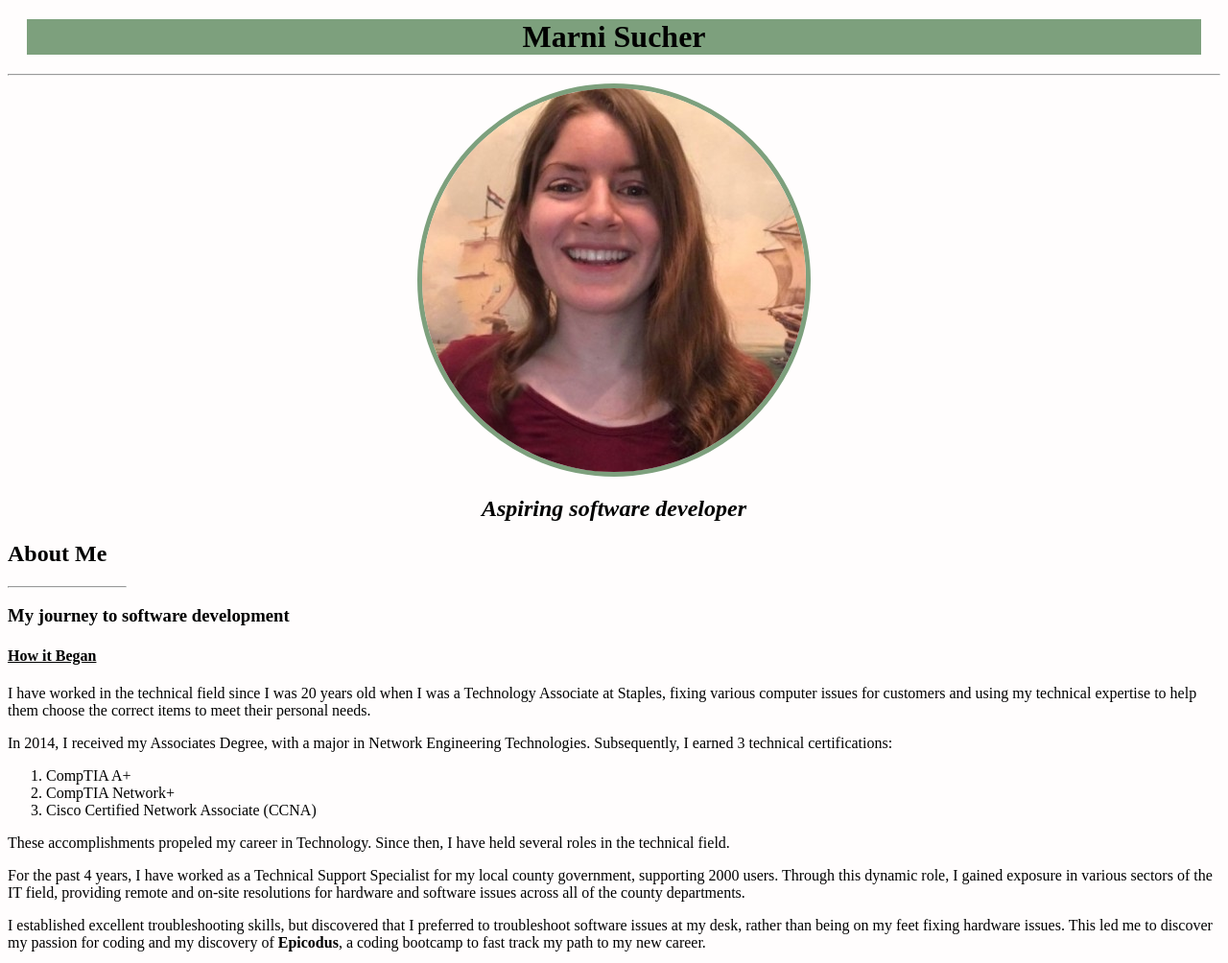
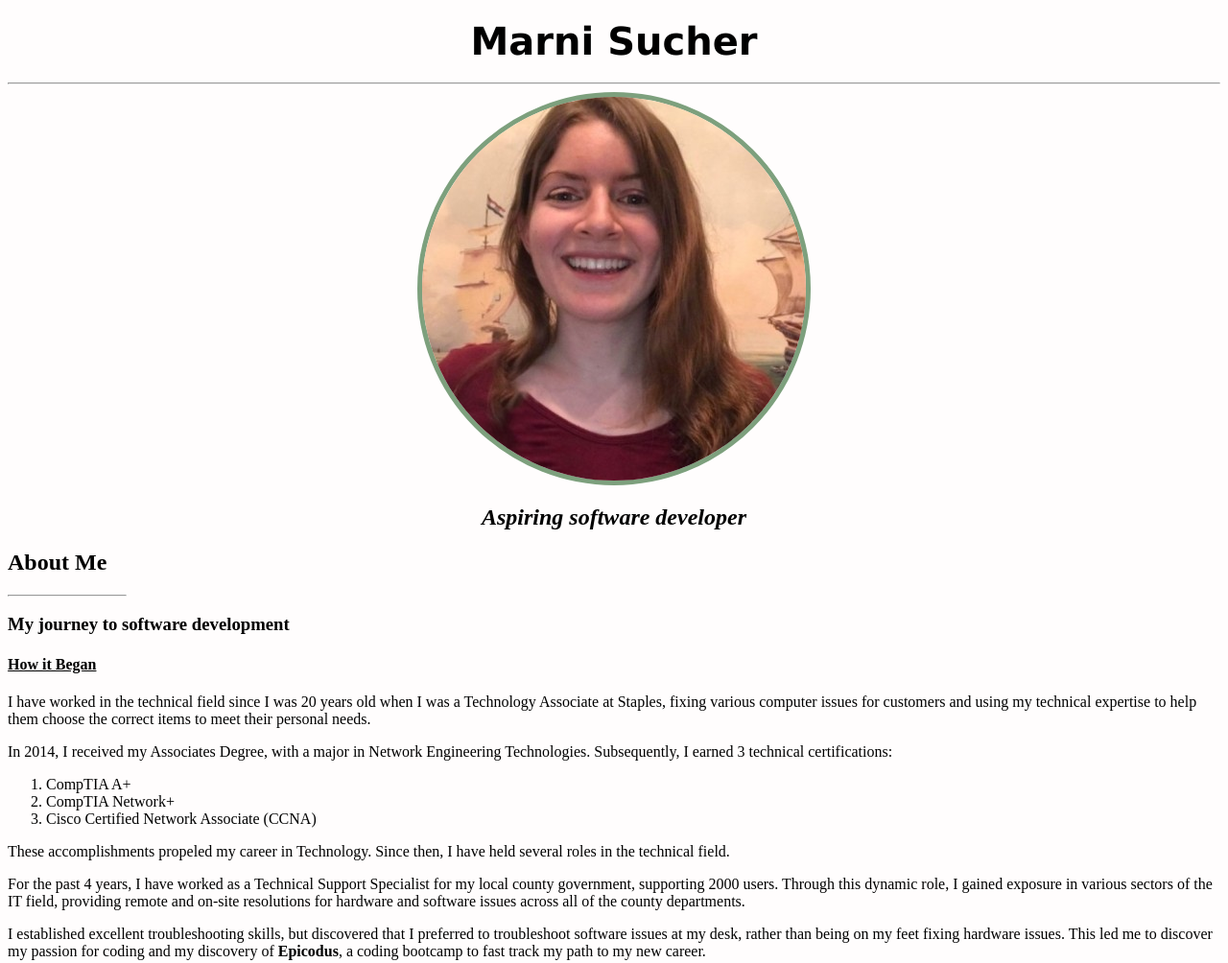
Before and after one commit to marnionrails/portfolio, a plain HTML site: page index.html in a window 1280 px wide. Shown: the top 1004 px of the page at 96% size. Drawn offline with Linux system fonts and the light colour scheme.

Commit message:
change font family and font size for h1

```diff
--- a/css/styles.css
+++ b/css/styles.css
@@ -6,7 +6,8 @@ body {
 .intro h1 {
   text-align: center;
   margin: 20px;
-  background-color: rgb(125, 160, 125)
+  font-family: Verdana;
+  font-size: 40px;
 }
 
 .intro h2 {
```
